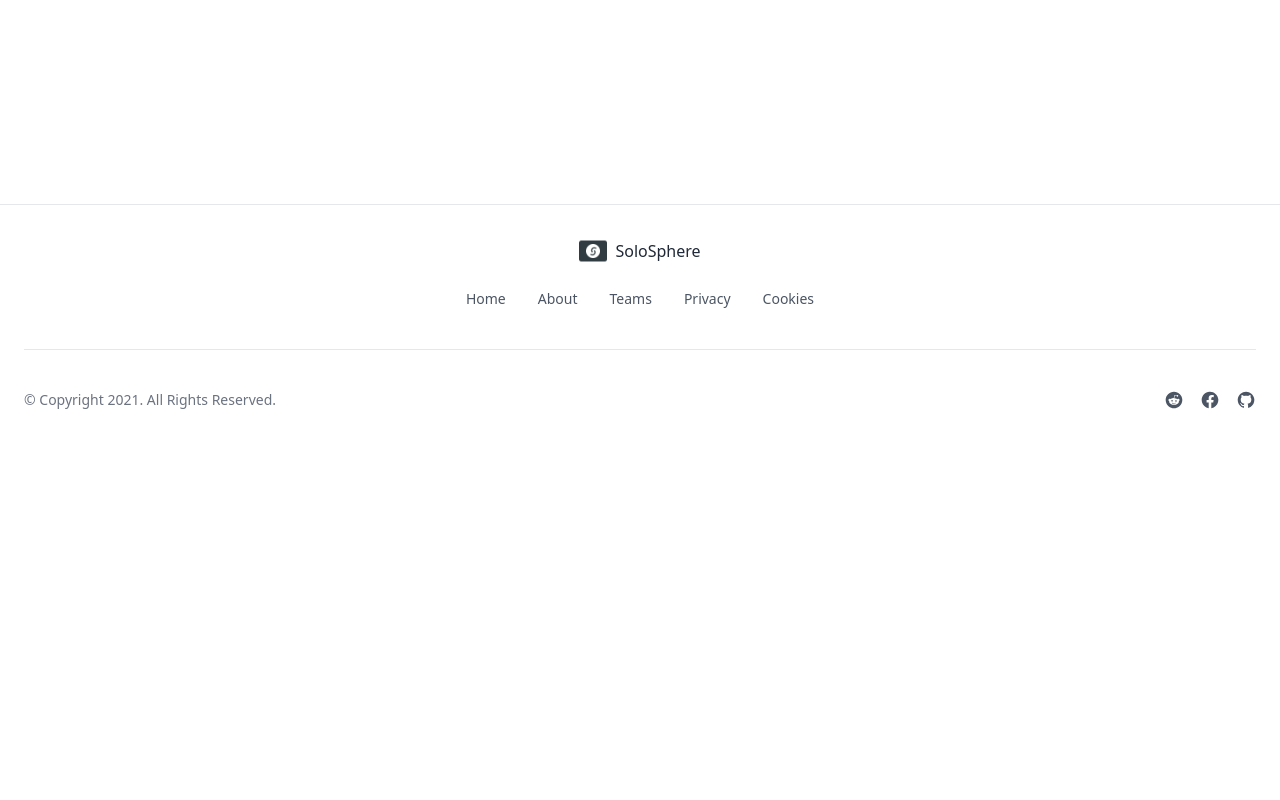
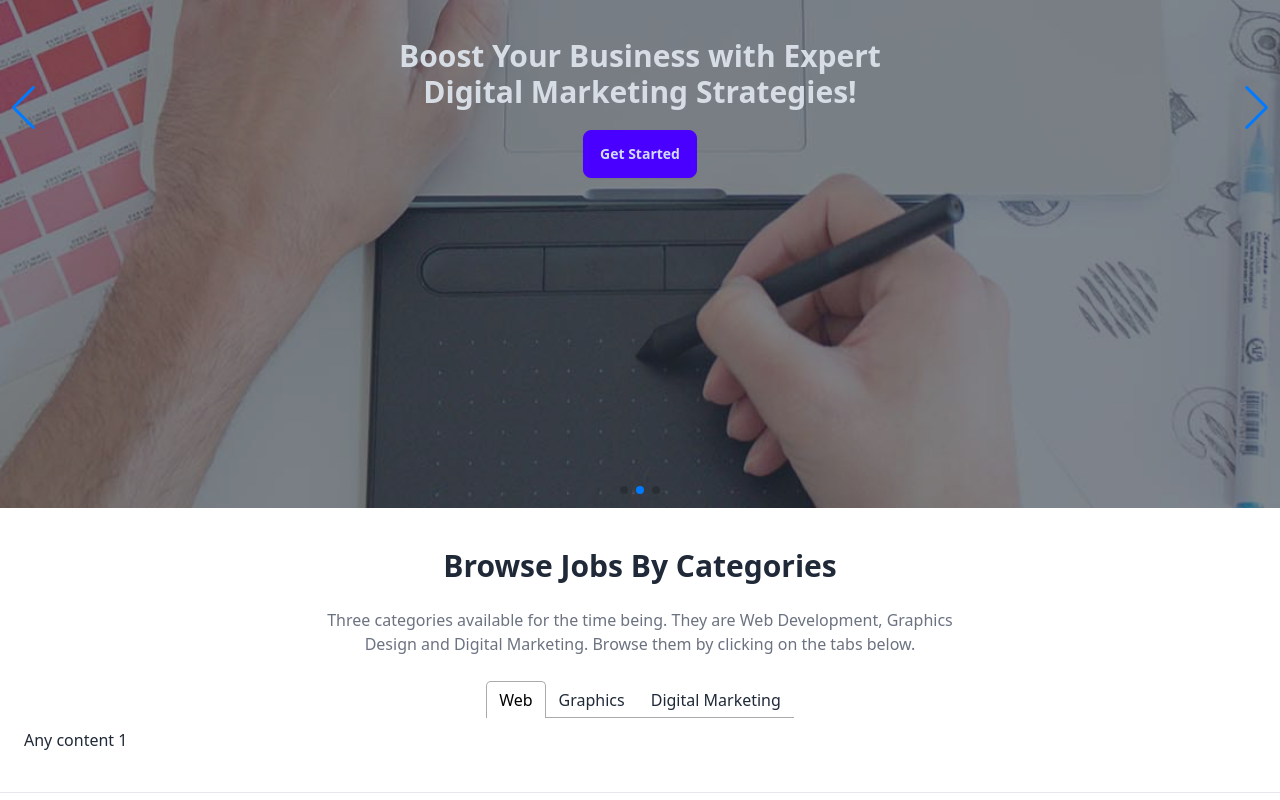
Before and after one commit to Nayem-Ahmed/soloSphere, a React (Vite) app: page / in a window 1280 px wide. Shown: the part 360-1160 px from the top of the page. Before the commit the page ends 802 px from the top, so only its background shows below. Built offline with nearby package versions, Linux system fonts and the light colour scheme; no server answers.

Commit message:
banner section

```diff
--- a/package.json
+++ b/package.json
@@ -12,7 +12,9 @@
   "dependencies": {
     "firebase": "^10.13.2",
     "react": "^18.3.1",
-    "react-dom": "^18.3.1"
+    "react-dom": "^18.3.1",
+    "react-tabs": "^6.0.2",
+    "swiper": "^11.1.14"
   },
   "devDependencies": {
     "@eslint/js": "^9.9.0",
--- /dev/null
+++ b/src/Components/SliderContent.jsx
@@ -0,0 +1,21 @@
+import { Link } from 'react-router-dom';
+
+const SliderContent = ({ image, text }) => {
+    return (
+        <div
+            className="hero min-h-screen"
+            style={{
+                backgroundImage: ` url(${image})`,
+            }}>
+            <div className="hero-overlay bg-opacity-60"></div>
+            <div className="hero-content text-neutral-content text-center">
+                <div className="max-w-lg">
+                    <h1 className="mb-5 text-3xl font-bold">{text}</h1>
+                    <Link className="btn btn-primary">Get Started</Link>
+                </div>
+            </div>
+        </div>
+    );
+};
+
+export default SliderContent;
--- a/src/Pages/Home/Home.jsx
+++ b/src/Pages/Home/Home.jsx
@@ -1,9 +1,12 @@
 import React from 'react';
+import Slider from './Slider';
+import TabsCategories from './TabsCategories';
 
 const Home = () => {
     return (
         <div>
-            h
+            <Slider />
+            <TabsCategories />
         </div>
     );
 };
--- /dev/null
+++ b/src/Pages/Home/Slider.jsx
@@ -0,0 +1,55 @@
+import React, { useRef, useState } from 'react';
+// Import Swiper React components
+import { Swiper, SwiperSlide } from 'swiper/react';
+
+// Import Swiper styles
+import 'swiper/css';
+import 'swiper/css/pagination';
+import 'swiper/css/navigation';
+// images
+import bgimg1 from "../../assets/images/carousel1.jpg"
+import bgimg2 from "../../assets/images/carousel2.jpg"
+import bgimg3 from "../../assets/images/carousel3.jpg"
+
+
+// import required modules
+import { Autoplay, Pagination, Navigation } from 'swiper/modules';
+import SliderContent from '../../Components/SliderContent';
+
+const Slider = () => {
+    return (
+        <div>
+            <>
+                <Swiper
+                    spaceBetween={30}
+                    loop={true}
+                    centeredSlides={true}
+                    autoplay={{
+                        delay: 3000,
+                        disableOnInteraction: false,
+                    }}
+                    pagination={{
+                        clickable: true,
+                    }}
+                    navigation={true}
+                    modules={[Autoplay, Pagination, Navigation]}
+                    className="mySwiper"
+                >
+                    <SwiperSlide>
+                        <SliderContent image={bgimg1} text={"Boost Your Business with Expert Digital Marketing Strategies!"} />
+                    </SwiperSlide>
+                    <SwiperSlide>
+                        <SliderContent image={bgimg2} text={"Boost Your Business with Expert Digital Marketing Strategies!"} />
+                    </SwiperSlide>
+                    <SwiperSlide>
+                        <SliderContent image={bgimg3} text={"Unlock the Power of SEO, PPC, and Social Media Marketing"} />
+                    </SwiperSlide>
+
+
+                </Swiper>
+            </>
+        </div>
+    );
+};
+
+export default Slider;
--- /dev/null
+++ b/src/Pages/Home/TabsCategories.jsx
@@ -0,0 +1,38 @@
+import { Tab, Tabs, TabList, TabPanel } from 'react-tabs';
+import 'react-tabs/style/react-tabs.css';
+
+const TabsCategories = () => {
+    return (
+        <div>
+            <Tabs>
+                <div className=' container px-6 py-10 mx-auto'>
+                    <h1 className='text-2xl font-semibold text-center text-gray-800 capitalize lg:text-3xl '>
+                        Browse Jobs By Categories
+                    </h1>
+
+                    <p className='max-w-2xl mx-auto my-6 text-center text-gray-500 '>
+                        Three categories available for the time being. They are Web
+                        Development, Graphics Design and Digital Marketing. Browse them by
+                        clicking on the tabs below.
+                    </p>
+                    <div className='flex items-center justify-center'>
+                        <TabList>
+                            <Tab>Web</Tab>
+                            <Tab>Graphics</Tab>
+                            <Tab>Digital Marketing</Tab>
+                        </TabList>
+                    </div>
+
+                    <TabPanel>
+                        <h2>Any content 1</h2>
+                    </TabPanel>
+                    <TabPanel>
+                        <h2>Any content 2</h2>
+                    </TabPanel>
+                </div>
+            </Tabs>
+        </div>
+    );
+};
+
+export default TabsCategories;
```
Also changed, not shown: 1 other file (tests, documents, lock files or other folders).
